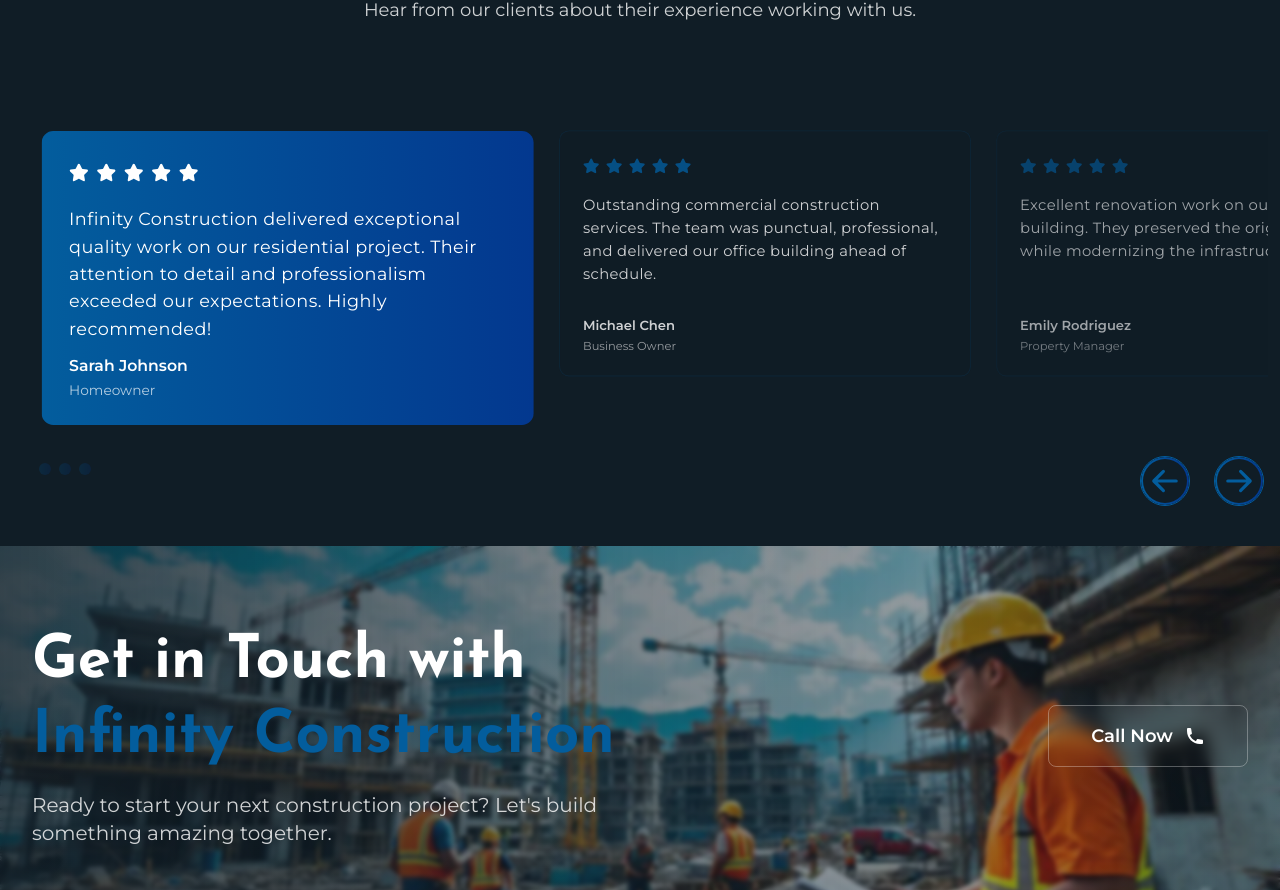
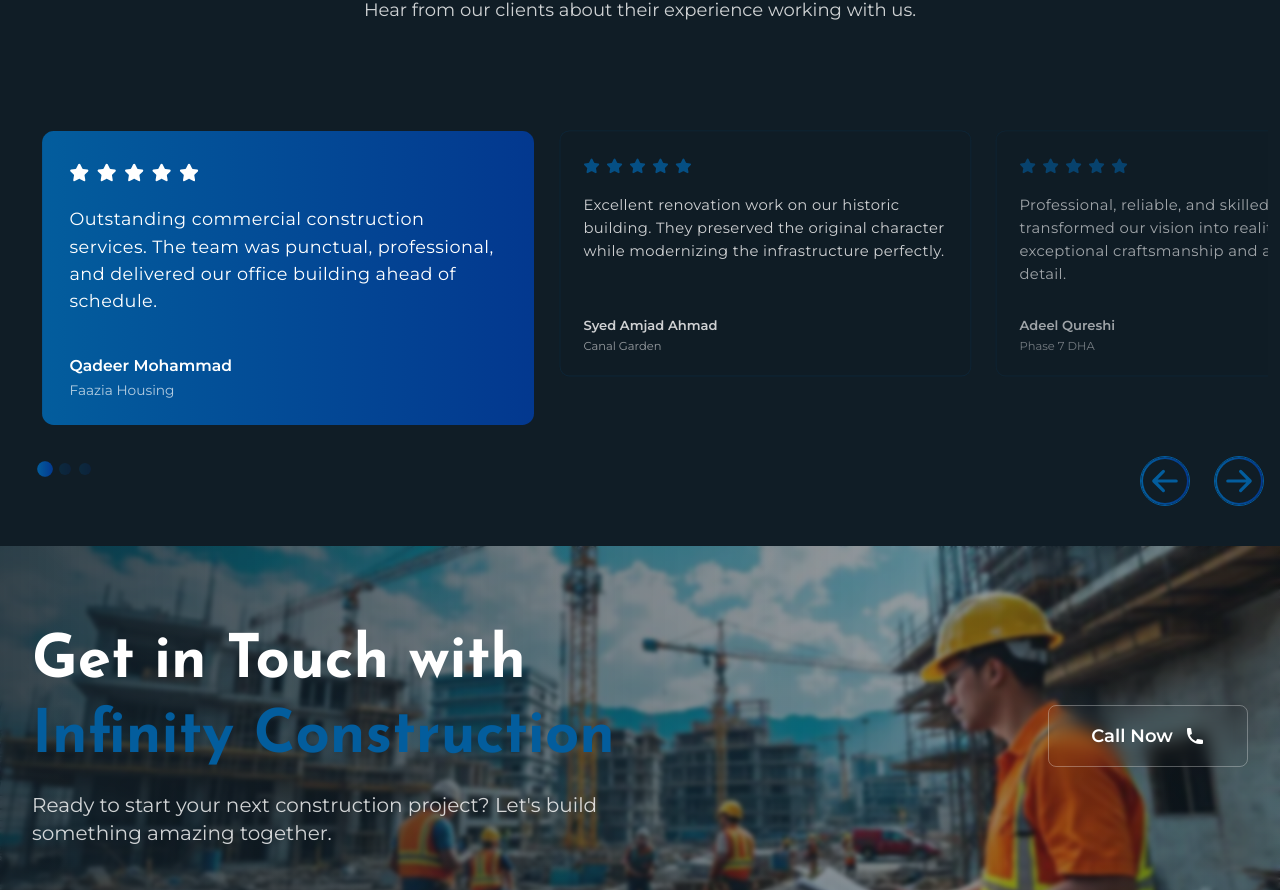
Before and after one commit to hamzaq453/infinity-construction-website, a Next.js app: page / in a window 1280 px wide. Shown: the part 4714-5604 px from the top of the page. Built offline with nearby package versions, Linux system fonts and the light colour scheme.

Commit message:
Updated Client's names

```diff
--- a/src/components/Home/TestimonialSlider/TestimonialSlider.tsx
+++ b/src/components/Home/TestimonialSlider/TestimonialSlider.tsx
@@ -25,64 +25,56 @@
     content:
       `Infinity Construction delivered exceptional quality work on our residential project. Their attention to detail and professionalism exceeded our expectations. Highly recommended!`,
     avator: "/images/home/testimonials/avator1.png",
-    name: "Sarah Johnson",
-    designation: "Homeowner",
+    name: "Farasat Mahmood",
+    designation: "AWT Housing",
   },
   {
     stars: 5,
     content:
       `Outstanding commercial construction services. The team was punctual, professional, and delivered our office building ahead of schedule.`,
     avator: "/images/home/testimonials/avator1.png",
-    name: "Michael Chen",
-    designation: "Business Owner",
+    name: "Qadeer Mohammad",
+    designation: "Faazia Housing",
   },
   {
     stars: 5,
     content:
     `Excellent renovation work on our historic building. They preserved the original character while modernizing the infrastructure perfectly.`,
     avator: "/images/home/testimonials/avator1.png",
-    name: "Emily Rodriguez",
-    designation: "Property Manager",
+    name: "Syed Amjad Ahmad",
+    designation: "Canal Garden",
   },
   {
     stars: 5,
     content:
       `Professional, reliable, and skilled team. They transformed our vision into reality with exceptional craftsmanship and attention to detail.`,
     avator: "/images/home/testimonials/avator1.png",
-    name: "David Thompson",
-    designation: "Architect",
+    name: "Adeel Qureshi",
+    designation: "Phase 7 DHA",
   },
   {
     stars: 5,
     content:
     `Infinity Construction made our dream home a reality. Their expertise in custom construction and project management was outstanding.`,
     avator: "/images/home/testimonials/avator1.png",
-    name: "Lisa Anderson",
-    designation: "Homeowner",
+    name: "Usman Zia",
+    designation: "Phase 1 DHA",
   },
   {
     stars: 5,
     content:
     `Reliable, professional, and delivers quality work every time. They've been our go-to construction company for multiple projects.`,
     avator: "/images/home/testimonials/avator1.png",
-    name: "Robert Wilson",
-    designation: "Developer",
+    name: "Shahzad Ahmad",
+    designation: "Valencia",
   },
   {
     stars: 5,
     content:
     `Exceptional service from start to finish. The team's communication, quality of work, and project management were top-notch.`,
     avator: "/images/home/testimonials/avator1.png",
-    name: "Jennifer Martinez",
-    designation: "Property Owner",
-  },
-  {
-    stars: 5,
-    content:
-    `Outstanding construction quality and customer service. They completed our project on time and within budget. Highly satisfied!`,
-    avator: "/images/home/testimonials/avator1.png",
-    name: "James Brown",
-    designation: "Client",
+    name: "Javed Iqbal",
+    designation: "Sui Gas",
   },
 ];
 
```
